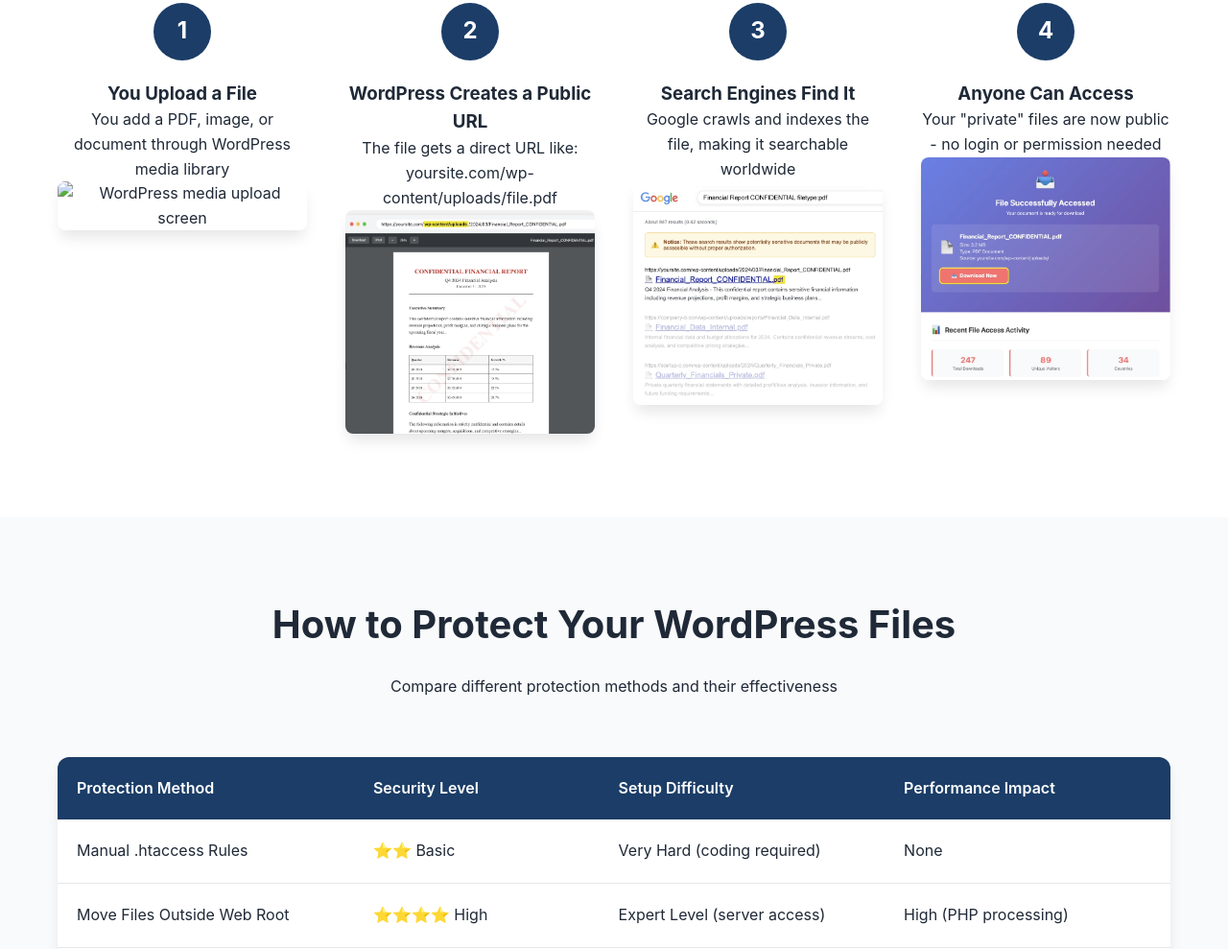
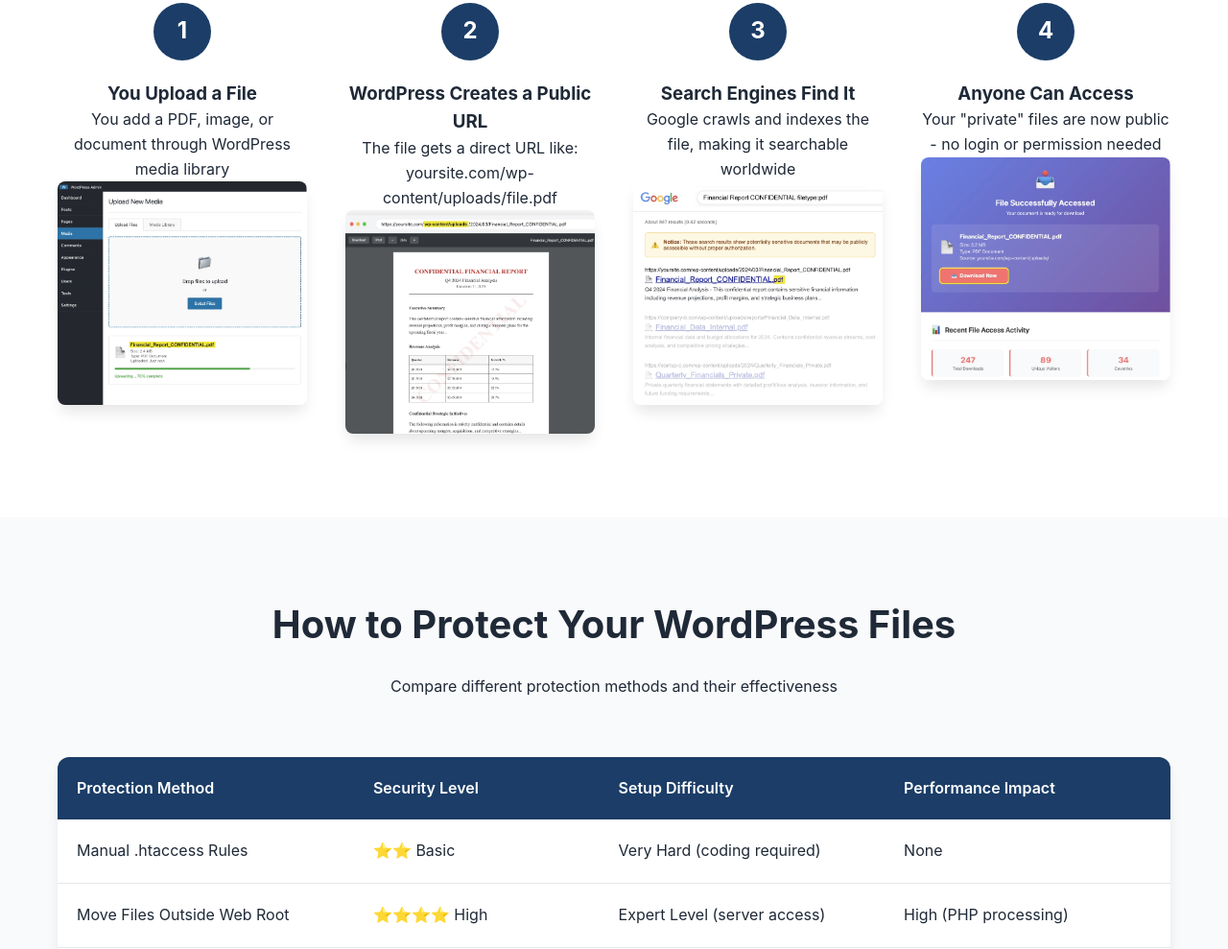
Before and after one commit to wpdefenselab/pda-landing-pages, a plain HTML site: page campaigns/problem-discovery/index.html in a window 1280 px wide. Shown: the part 2692-3681 px from the top of the page at 96% size. Drawn offline with Linux system fonts and the light colour scheme.

Commit message:
Update index.html
fixed typo

```diff
--- a/campaigns/problem-discovery/index.html
+++ b/campaigns/problem-discovery/index.html
@@ -121,7 +121,7 @@
                     <div class="how-number">1</div>
                     <h3>You Upload a File</h3>
                     <p>You add a PDF, image, or document through WordPress media library</p>
-                    <img src="images/wp-media.upload.webp" alt="WordPress media upload screen" style="width:100%; height:auto; border-radius: 8px; box-shadow: var(--shadow);">
+                    <img src="images/wp-media-upload.webp" alt="WordPress media upload screen" style="width:100%; height:auto; border-radius: 8px; box-shadow: var(--shadow);">
                 </div>
 
                 <div class="how-card">
```
